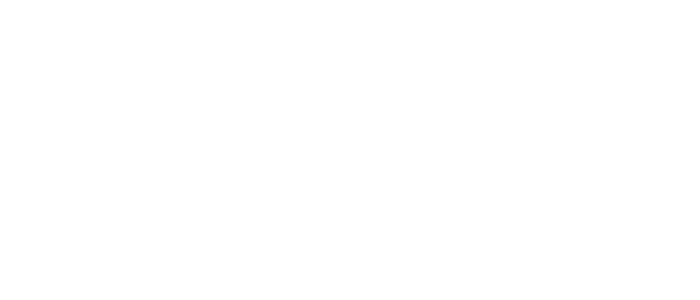
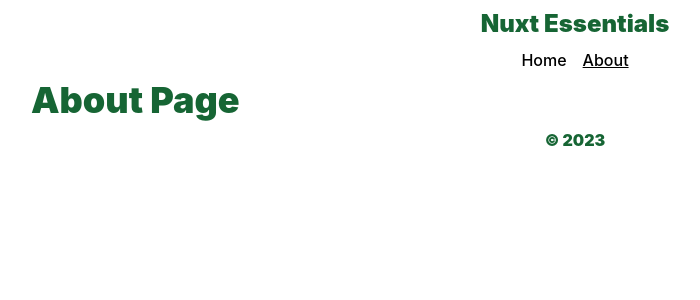
Before and after one commit to foxxgreeley/nuxtjs-boilerplate, a Nuxt app: page /about in a window 1280 px wide. Before the commit this address had no page. Shown: the top 300 px of the page, without its empty margins (65-765 px from the left). Built offline with nearby package versions, Linux system fonts and the light colour scheme.

Commit message:
feat: basic components, test styles, nav starter

```diff
--- a/app.vue
+++ b/app.vue
@@ -1,12 +1,14 @@
 <template>
+    <div class="px-24">
+        <Nav />
 
-    <NuxtPage />
+        <NuxtPage />
 
+        <Footer />
+    </div>
 </template>
 
 <script setup lang="ts">
-
-  const route = useRoute()
-  console.log(route.meta.title) // My home page
-
+const route = useRoute()
+console.log(route.meta.title) // My home page
 </script>
--- /dev/null
+++ b/components/Footer.vue
@@ -0,0 +1,5 @@
+<template>
+    <footer class="w-full py-2 text-center font-black text-green-800">
+        <p>&copy; 2023</p>
+    </footer>
+</template>
--- /dev/null
+++ b/components/Nav.vue
@@ -0,0 +1,19 @@
+<template>
+    <h1 class="w-full py-2 text-center text-2xl font-black text-green-800">Nuxt Essentials</h1>
+    <nav class="pb-2">
+        <ul class="flex flex-row justify-center gap-4 text-center font-medium">
+            <li class="hover:underline">
+                <nuxt-link to="/">Home</nuxt-link>
+            </li>
+            <li class="hover:underline">
+                <nuxt-link to="/about">About</nuxt-link>
+            </li>
+        </ul>
+    </nav>
+</template>
+
+<style scoped>
+.router-link-active {
+    text-decoration: underline !important;
+}
+</style>
--- /dev/null
+++ b/pages/about.vue
@@ -0,0 +1,5 @@
+<template>
+    <div>
+        <h1 class="text-4xl font-black text-green-800">About Page</h1>
+    </div>
+</template>
--- a/pages/index.vue
+++ b/pages/index.vue
@@ -1,7 +1,5 @@
 <template>
     <div>
-        <h1>Nuxt Routing set up successfully!</h1>
-        <button class="rounded-full bg-sky-700 px-4 py-2 text-xl font-bold text-white hover:bg-sky-800 sm:px-8 sm:py-3">Test</button>
-        <Icon name="heroicons:home-20-solid" color="black"></Icon>
+        <h1 class="text-4xl font-black text-green-800">Home</h1>
     </div>
 </template>
```
